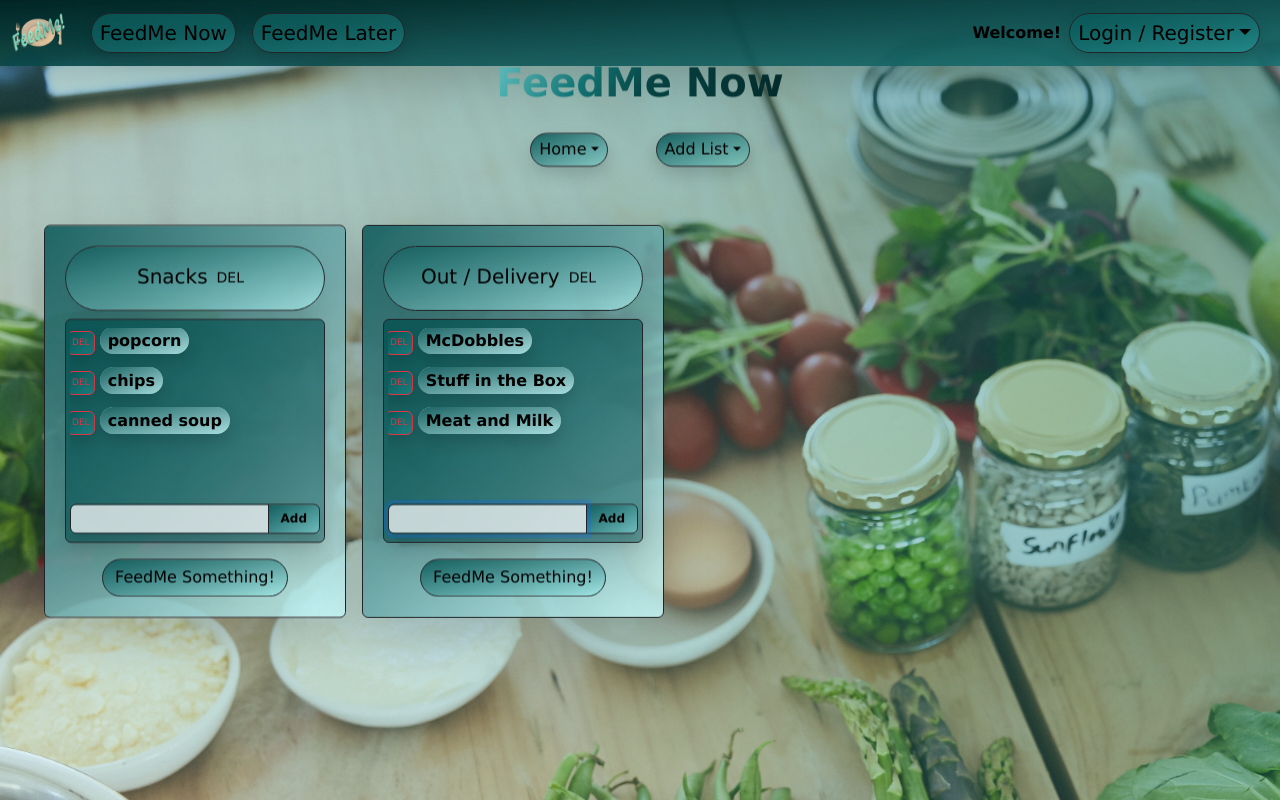
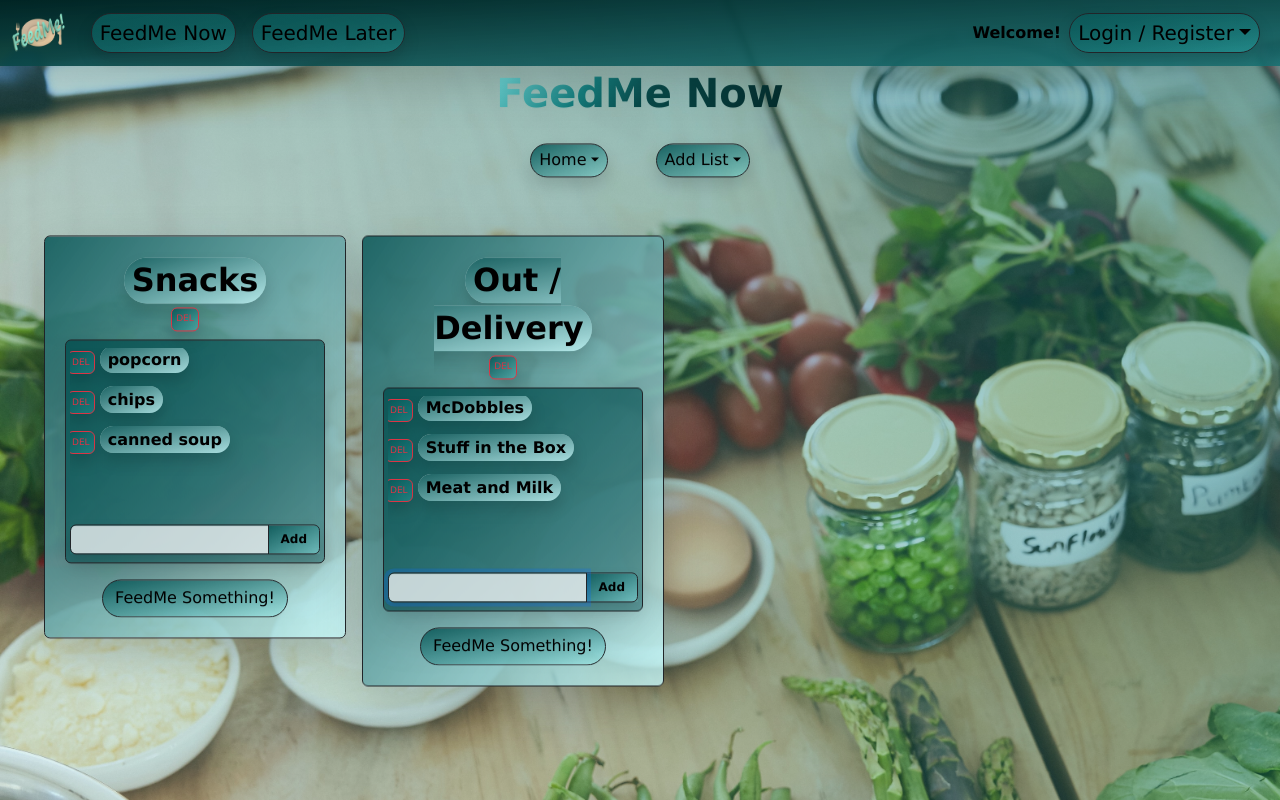
Before and after one commit to pjduri-practice/feedme-react, a React (Create React App) app: page /feedmenow in a window 1280 px wide. Shown: the top 800 px of the page. Built offline with nearby package versions, Linux system fonts and the light colour scheme.

Commit message:
click to edit component implemented

```diff
--- /dev/null
+++ b/src/components/ClickToEdit.js
@@ -0,0 +1,18 @@
+
+
+export default function ClickToEdit({ bgGradient,
+    textSize,
+    displayText,
+    handleEditClick }) {
+
+    return (
+        <span onClick={handleEditClick}
+            className='text-black pt-1 pb-1 ps-2 pe-2 fw-bold rounded-pill shadow bg-light bg-opacity-75'
+            style={{
+                fontSize: textSize,
+                backgroundImage: bgGradient
+            }}>
+            {displayText}
+        </span>
+    )
+}
--- a/src/components/DeleteButton.js
+++ b/src/components/DeleteButton.js
@@ -3,7 +3,7 @@
 
 export default function DeleteButton({ bgGradient, handleClick }) {
     return (
-        <span className='btn btn-outline-danger rounded p-1 text-danger shadow'
+        <div className='btn btn-outline-danger rounded p-1 text-danger shadow'
             onClick={handleClick}
             style={{
                 fontSize: 9,
@@ -14,6 +14,6 @@ export default function DeleteButton({ bgGradient, handleClick }) {
                 backgroundImage: bgGradient
             }}>
             DEL
-        </span>
+        </div>
     )
 }
--- a/src/pages/FeedMeNow/ChoiceList/ChoiceList.js
+++ b/src/pages/FeedMeNow/ChoiceList/ChoiceList.js
@@ -12,6 +12,9 @@ import {
     Form,
     Input
 } from 'reactstrap'
+import DeleteButton from "../../../components/DeleteButton"
+import ClickToEdit from "../../../components/ClickToEdit"
+import IGForm from "../../../components/IGForm"
 
 export default function ChoiceList({
     bgGradient,
@@ -23,9 +26,8 @@ export default function ChoiceList({
 
     const { id } = choiceList
     const bsCardTitleClasses =
-        'container border border-dark text-black bg-light' +
-        ' bg-opacity-50 rounded-pill shadow-lg'
-    const bsDelButtonClasses = 'btn btn-sm mt-3 bg-transparent text-black'
+        'container text-black bg-transparent rounded-pill'
+    // const bsDelButtonClasses = 'btn btn-sm mt-3 bg-transparent text-black'
     const bsCardTextClasses =
         'bg-dark border border-dark bg-opacity-50 rounded shadow-lg pt-2 pb-2 ps-1 pe-1'
 
@@ -40,6 +42,7 @@ export default function ChoiceList({
     const getRandomIndex = () => Math.floor(Math.random() * options.length)
     const getRandomOption = () => { setRandomOption(options[getRandomIndex()]) }
     const clearRandomOption = () => { setRandomOption(null) }
+    const handleChange = e => { setListName(e.target.value) }
 
     const deleteChoiceList = () => {
         const updatedChoiceLists = choiceLists.filter(c => c.id !== id)
@@ -50,6 +53,7 @@ export default function ChoiceList({
 
     const handleSubmit = e => {
         e.preventDefault()
+        choiceList.name = listName
         setEditingListName(false)
     }
 
@@ -61,26 +65,28 @@ export default function ChoiceList({
                     backgroundImage: bgGradient
                 }}>
                 <CardBody>
-                    <CardTitle tag='h5'
-                        onClick={() => setEditingListName(true)}
-                        className={bsCardTitleClasses}
-                        style={{ backgroundImage: bgGradient }}>
+                    <CardTitle>
                         {!editingListName ?
                             <>
-                                {listName}
-                                <span>
-                                    <p onClick={deleteChoiceList}
-                                        className={bsDelButtonClasses}>
-                                        DEL
-                                    </p>
-                                </span>
+                                <div>
+                                    <ClickToEdit bgGradient={bgGradient}
+                                        textSize={32}
+                                        displayText={choiceList.name}
+                                        handleEditClick={() => setEditingListName(true)} />
+                                </div>
+                                <div>
+                                    <DeleteButton bgGradient={bgGradient}
+                                        handleClick={deleteChoiceList} />
+                                </div>
                             </> :
-                            <Form onSubmit={handleSubmit} onBlur={() => { setEditingListName(false) }}>
-                                <Input autoFocus
-                                    className='container-fluid bg-light bg-opacity-50'
-                                    value={listName}
-                                    onChange={(e) => { setListName(e.target.value) }} />
-                            </Form>
+                            <IGForm bgGradient={bgGradient}
+                            handleSubmit={handleSubmit}
+                            inputText={listName}
+                            handleBlur={handleChange}
+                            handleChange={handleChange}
+                            leftBtnTxt=''
+                            rtBtn1Txt='Done'
+                            rtBtn2Txt='' />
                         }
 
                         {/* {unsavedChanges &&
--- a/src/pages/FeedMeNow/ChoiceList/Option.js
+++ b/src/pages/FeedMeNow/ChoiceList/Option.js
@@ -1,6 +1,7 @@
 import { useState } from 'react'
 import IGForm from '../../../components/IGForm'
 import DeleteButton from '../../../components/DeleteButton'
+import ClickToEdit from '../../../components/ClickToEdit'
 
 export function Option({
     option,
@@ -36,14 +37,10 @@ export function Option({
                         {options.length > 2 && <DeleteButton
                             handleClick={deleteOption}
                             bgGradient={bgGradient} />}
-                        <span onClick={handleClickOption}
-                            className='text-black pt-1 pb-1 ps-2 pe-2 fw-bold   rounded-pill shadow bg-light bg-opacity-75'
-                            style={{
-                                fontSize: 16,
-                                backgroundImage: bgGradient
-                            }}>
-                            {option.name}
-                        </span>
+                        <ClickToEdit bgGradient={bgGradient}
+                            textSize={16}
+                            displayText={option.name}
+                            handleEditClick={handleClickOption} />
                     </div>
                 </li> :
                 <li className="bg-transparent text-secondary rounded"
```
